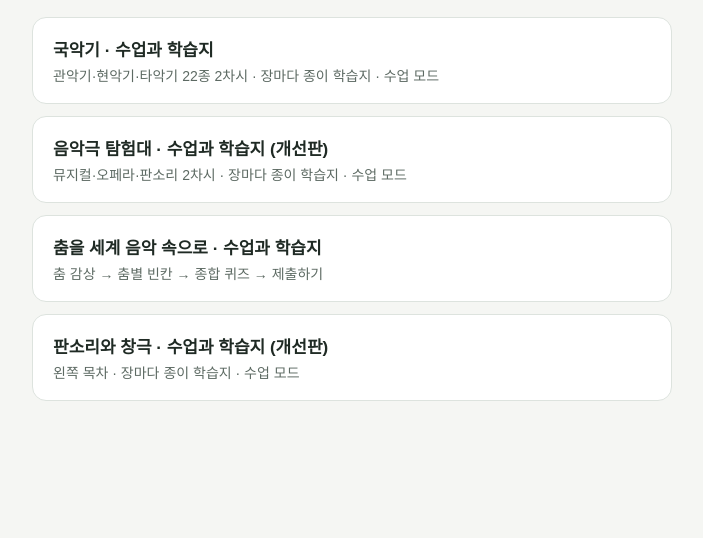
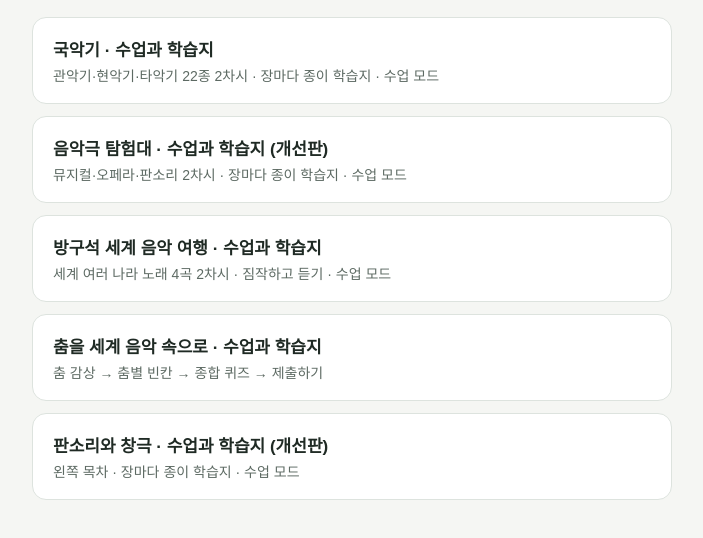
Before and after one commit to dallalan2277-lab/classroom-hub, a plain HTML site: page index.html in a window 1280 px wide. Shown: the part 100-638 px from the top of the page, without its empty margins (288-991 px from the left). Drawn offline with Linux system fonts and the light colour scheme.

Commit message:
학습지 모음 첫 화면에 방구석 세계 음악 여행 카드 추가
Co-Authored-By: Claude Opus 5.5 <noreply@anthropic.com>

```diff
--- a/index.html
+++ b/index.html
@@ -20,6 +20,7 @@ a.card:hover{border-color:var(--accent)}a.card b{display:block;font-size:17px;ma
   <p>선생님이 알려 준 학습지를 눌러 시작하세요.</p>
   <a class="card" href="gugak-class/"><b>국악기 · 수업과 학습지</b><span>관악기·현악기·타악기 22종 2차시 · 장마다 종이 학습지 · 수업 모드</span></a>
   <a class="card" href="stage-plus/"><b>음악극 탐험대 · 수업과 학습지 (개선판)</b><span>뮤지컬·오페라·판소리 2차시 · 장마다 종이 학습지 · 수업 모드</span></a>
+  <a class="card" href="world-music/"><b>방구석 세계 음악 여행 · 수업과 학습지</b><span>세계 여러 나라 노래 4곡 2차시 · 짐작하고 듣기 · 수업 모드</span></a>
   <a class="card" href="dance-class/"><b>춤을 세계 음악 속으로 · 수업과 학습지</b><span>춤 감상 → 춤별 빈칸 → 종합 퀴즈 → 제출하기</span></a>
   <a class="card" href="pansori-plus/"><b>판소리와 창극 · 수업과 학습지 (개선판)</b><span>왼쪽 목차 · 장마다 종이 학습지 · 수업 모드</span></a>
 </main>
```
